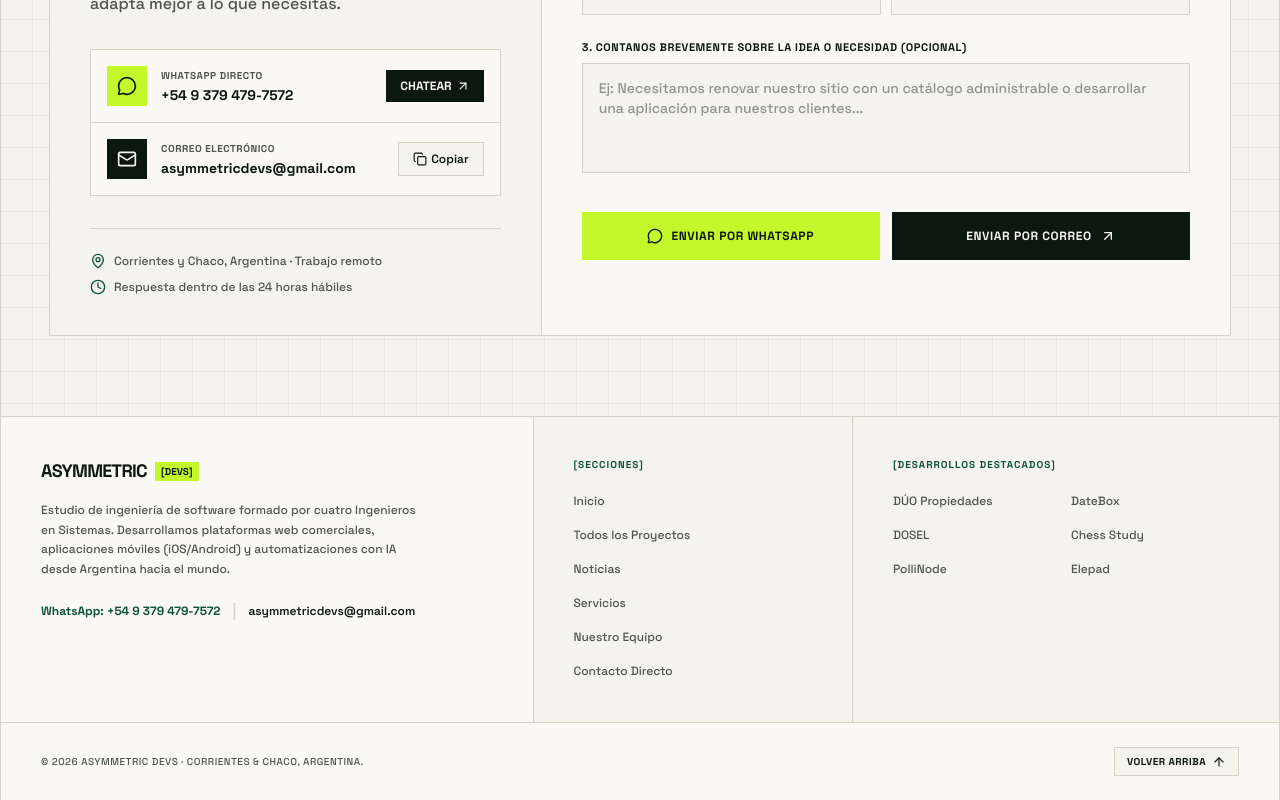
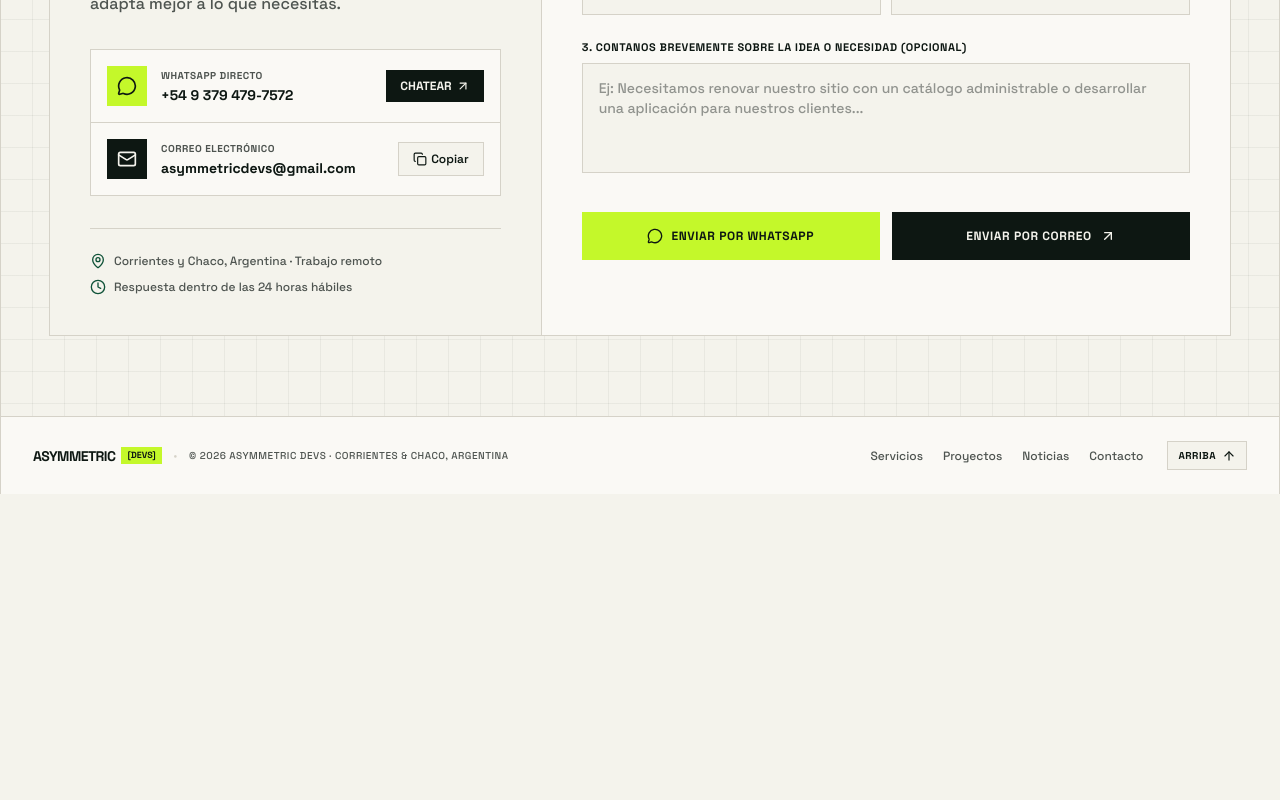
Before and after one commit to Asymmetric-Devs/landing-page, a Next.js app: page / in a window 1280 px wide. Shown: the part 5431-6231 px from the top of the page. After the commit the page ends 5925 px from the top, so only its background shows below. Built offline with nearby package versions, Linux system fonts and the light colour scheme.

Commit message:
refactor(footer): simplify into minimalist layout

```diff
--- a/src/components/Footer.tsx
+++ b/src/components/Footer.tsx
@@ -2,7 +2,6 @@
 
 import Link from "next/link";
 import { ArrowUp } from "lucide-react";
-import { projectsData } from "@/data/projects";
 
 export default function Footer() {
   const currentYear = new Date().getFullYear();
@@ -12,129 +11,59 @@ export default function Footer() {
   };
 
   return (
-    <footer className="bg-background border-t border-border-subtle relative overflow-hidden">
-      {/* Ruled Footer Grid */}
-      <div className="max-w-7xl 2xl:max-w-[1440px] mx-auto border-x border-border-subtle relative z-10">
-        <div className="grid grid-cols-1 md:grid-cols-12 divide-y md:divide-y-0 md:divide-x divide-border-subtle border-b border-border-subtle">
-          {/* Left Column: Brand & Bio */}
-          <div className="md:col-span-5 p-8 sm:p-10 bg-surface">
-            <Link href="/" className="inline-flex items-center gap-2 mb-4">
-              <span className="font-sans font-bold tracking-[-0.04em] text-lg text-foreground">
+    <footer className="bg-surface border-t border-border-subtle relative z-10">
+      <div className="max-w-7xl 2xl:max-w-[1440px] mx-auto border-x border-border-subtle px-6 py-5 sm:px-8 sm:py-6 flex flex-col md:flex-row items-center justify-between gap-4">
+        {/* Brand & Origin */}
+        <div className="flex flex-wrap items-center justify-center md:justify-start gap-x-3 gap-y-1">
+          <Link href="/" className="inline-flex items-center gap-1.5">
+            <span className="font-sans font-bold tracking-[-0.04em] text-sm text-foreground">
               ASYMMETRIC
             </span>
-              <span className="font-mono text-[10px] font-bold px-1.5 py-0.5 rounded-none bg-accent text-accent-foreground uppercase">
+            <span className="font-mono text-[9px] font-bold px-1.5 py-0.5 rounded-none bg-accent text-accent-foreground uppercase">
               [DEVS]
             </span>
           </Link>
-            <p className="font-sans text-xs text-brand-muted leading-relaxed max-w-sm">
-              Estudio de ingeniería de software formado por cuatro Ingenieros en Sistemas. Desarrollamos plataformas web comerciales, aplicaciones móviles (iOS/Android) y automatizaciones con IA desde Argentina hacia el mundo.
-            </p>
-            <div className="mt-5 flex flex-wrap items-center gap-3">
-              <a
-                href="https://wa.me/5493794797572"
-                target="_blank"
-                rel="noopener noreferrer"
-                className="font-mono text-xs font-bold text-accent-text dark:text-accent hover:underline transition-colors duration-150"
-              >
-                WhatsApp: +54 9 379 479-7572
-              </a>
-              <span className="text-border-subtle">|</span>
-              <a
-                href="mailto:asymmetricdevs@gmail.com"
-                className="font-mono text-xs font-semibold text-foreground hover:text-accent-text dark:hover:text-accent transition-colors duration-150"
-              >
-                asymmetricdevs@gmail.com
-              </a>
-            </div>
+          <span className="text-border-subtle hidden sm:inline">·</span>
+          <span className="font-mono text-[10px] text-brand-muted uppercase tracking-wider">
+            &copy; {currentYear} ASYMMETRIC DEVS · CORRIENTES &amp; CHACO, ARGENTINA
+          </span>
         </div>
 
-          {/* Navigation Links */}
-          <div className="md:col-span-3 p-8 sm:p-10 bg-background">
-            <h4 className="font-mono text-[10px] font-bold text-accent-text dark:text-accent uppercase tracking-widest mb-4">
-              [SECCIONES]
-            </h4>
-            <ul className="flex flex-col gap-2.5">
-              <li>
+        {/* Essential Navigation & Back to Top */}
+        <div className="flex flex-wrap items-center justify-center gap-4 sm:gap-6">
+          <nav className="flex items-center gap-4 sm:gap-5">
             <Link
-                  href="/#inicio"
+              href="/#servicios"
               className="font-mono text-xs text-brand-muted hover:text-foreground transition-colors duration-150"
             >
-                  Inicio
+              Servicios
             </Link>
-              </li>
-              <li>
             <Link
               href="/proyectos"
               className="font-mono text-xs text-brand-muted hover:text-foreground transition-colors duration-150"
             >
-                  Todos los Proyectos
+              Proyectos
             </Link>
-              </li>
-              <li>
             <Link
               href="/noticias"
               className="font-mono text-xs text-brand-muted hover:text-foreground transition-colors duration-150"
             >
               Noticias
             </Link>
-              </li>
-              <li>
-                <Link
-                  href="/#servicios"
-                  className="font-mono text-xs text-brand-muted hover:text-foreground transition-colors duration-150"
-                >
-                  Servicios
-                </Link>
-              </li>
-              <li>
-                <Link
-                  href="/#nosotros"
-                  className="font-mono text-xs text-brand-muted hover:text-foreground transition-colors duration-150"
-                >
-                  Nuestro Equipo
-                </Link>
-              </li>
-              <li>
             <Link
               href="/#contacto"
               className="font-mono text-xs text-brand-muted hover:text-foreground transition-colors duration-150"
             >
-                  Contacto Directo
+              Contacto
             </Link>
-              </li>
-            </ul>
-          </div>
+          </nav>
 
-          {/* Direct Case Study Links */}
-          <div className="md:col-span-4 p-8 sm:p-10 bg-background">
-            <h4 className="font-mono text-[10px] font-bold text-accent-text dark:text-accent uppercase tracking-widest mb-4">
-              [DESARROLLOS DESTACADOS]
-            </h4>
-            <ul className="grid grid-cols-1 sm:grid-cols-2 gap-2.5">
-              {projectsData.map((proj) => (
-                <li key={proj.slug}>
-                  <Link
-                    href={`/proyectos/${proj.slug}`}
-                    className="font-mono text-xs text-brand-muted hover:text-accent-text dark:hover:text-accent transition-colors duration-150 inline-flex items-center gap-1"
-                  >
-                    {proj.title}
-                  </Link>
-                </li>
-              ))}
-            </ul>
-          </div>
-        </div>
-
-        {/* Bottom Copyright & Back to Top */}
-        <div className="px-8 sm:px-10 py-6 bg-surface flex flex-col sm:flex-row items-center justify-between gap-4">
-          <span className="font-mono text-[10px] text-brand-muted uppercase tracking-wider">
-            &copy; {currentYear} ASYMMETRIC DEVS · CORRIENTES &amp; CHACO, ARGENTINA.
-          </span>
           <button
             onClick={scrollToTop}
-            className="group flex items-center gap-1.5 px-3 py-1.5 border border-border-subtle bg-background hover:bg-foreground hover:text-background font-mono text-[10px] font-bold uppercase tracking-wider text-foreground transition-colors duration-150 cursor-pointer"
+            className="group flex items-center gap-1.5 px-2.5 py-1.5 border border-border-subtle bg-background hover:bg-foreground hover:text-background font-mono text-[10px] font-bold uppercase tracking-wider text-foreground transition-colors duration-150 cursor-pointer"
+            aria-label="Volver arriba"
           >
-            Volver Arriba
+            <span>Arriba</span>
             <ArrowUp className="w-3.5 h-3.5 group-hover:-translate-y-0.5 transition-transform duration-150" />
           </button>
         </div>
```
Lines whose indentation alone changed are shown as unchanged.
